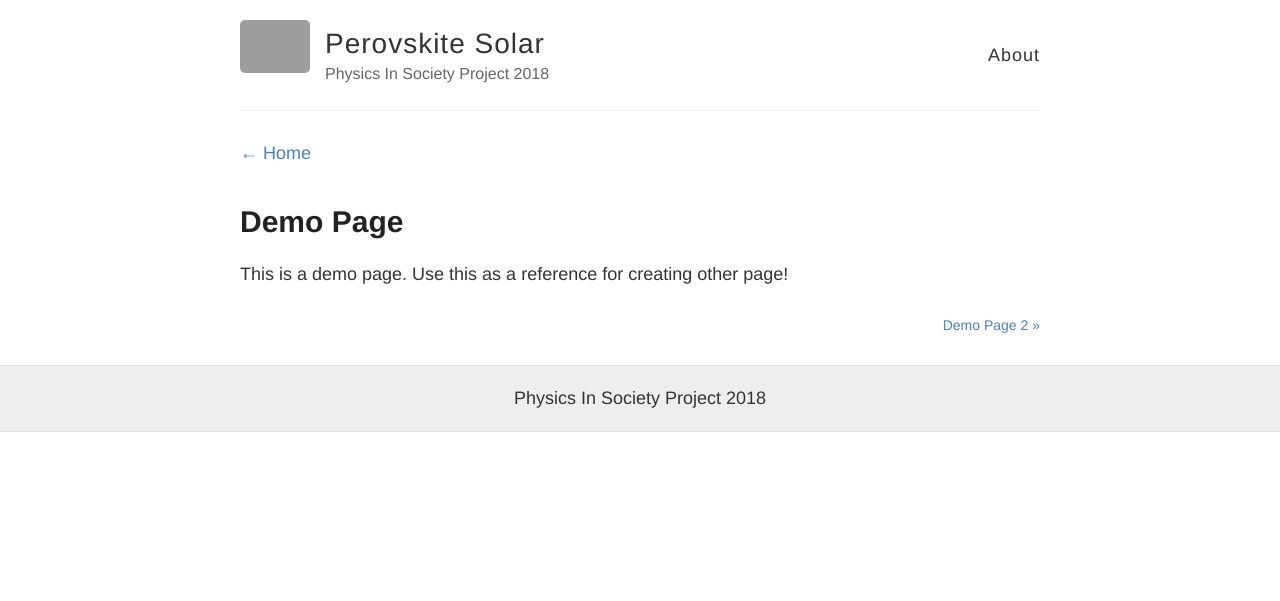
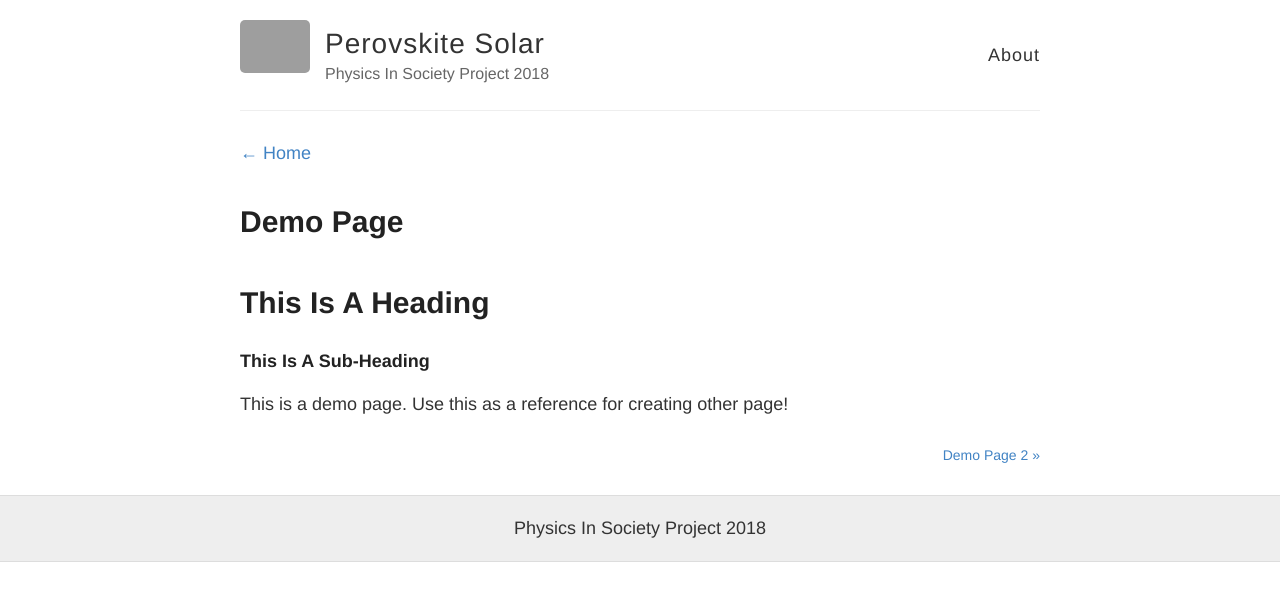
Before and after one commit to JonnyPOH/perovskite-solar, a Jekyll site: the page built from _pages/demo.md, in a window 1280 px wide. Shown: the top 601 px of the page. Built offline with Jekyll 4.4.1, drawn with Linux system fonts in a browser that asks for light colours; grey boxes are pictures that could not be loaded.

Commit message:
Dillinger.io Test

```diff
--- a/_pages/demo.md
+++ b/_pages/demo.md
@@ -6,4 +6,6 @@ title: Demo Page
 image: /images/demo.jpg
 ---
 
+# This Is A Heading
+##### This Is A Sub-Heading
 This is a demo page. Use this as a reference for creating other page!
```
